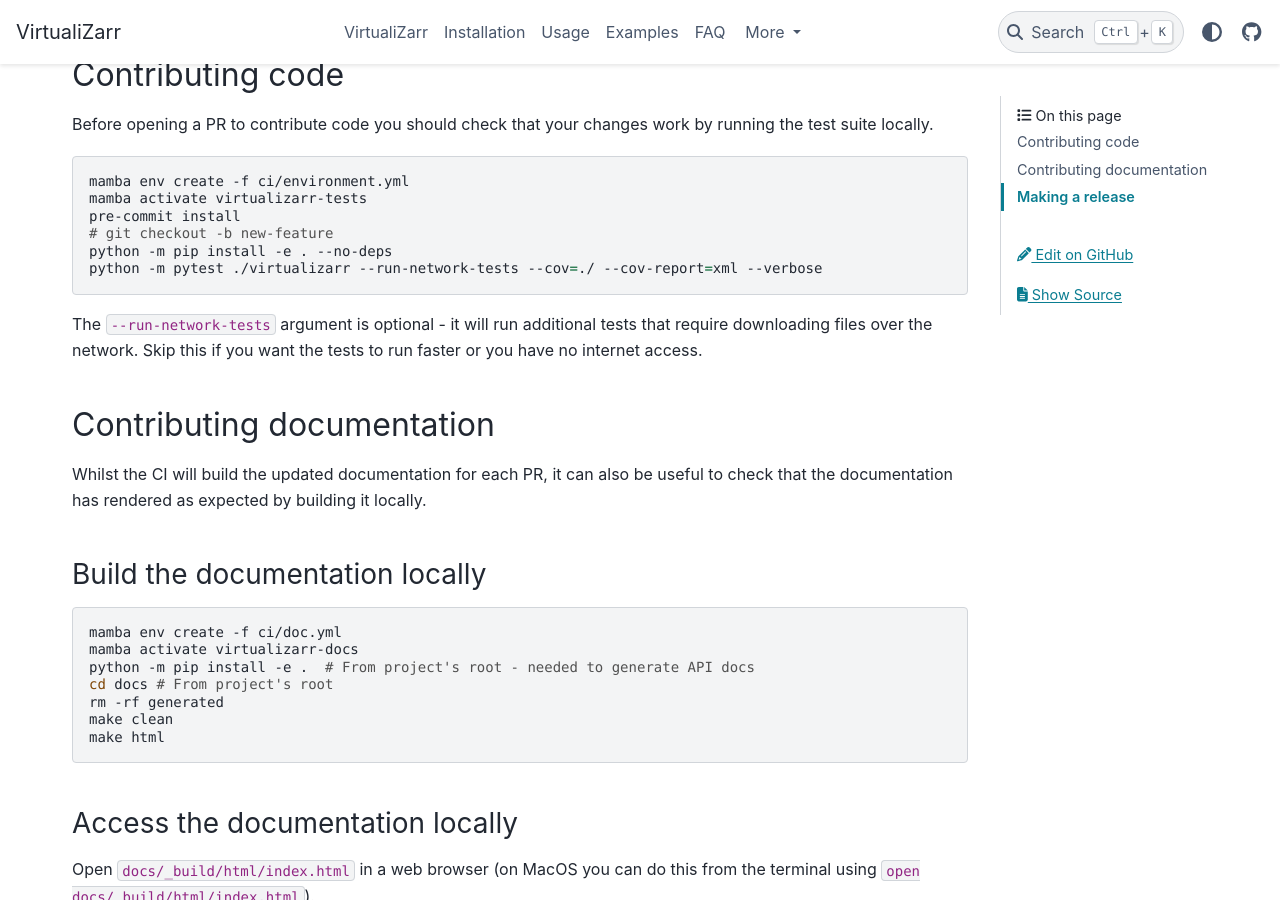
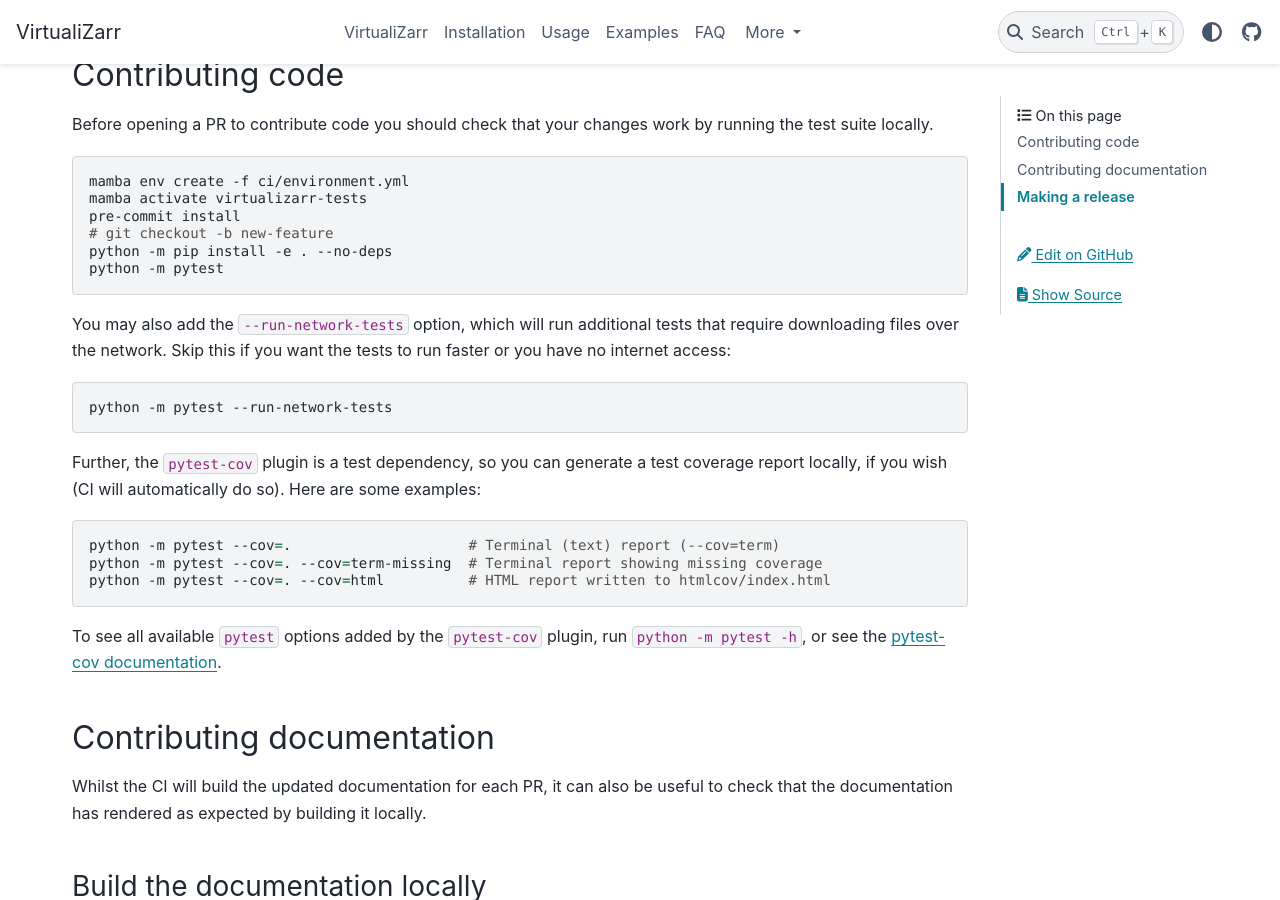
Before and after one commit to zarr-developers/VirtualiZarr, a Sphinx documentation site: the page built from docs/contributing.md, in a window 1280 px wide and 900 px high, scrolled down 249 px. Built offline with Sphinx 7.4.7 and the PyData theme 0.15.4, drawn with Linux system fonts in a browser that asks for light colours.

Commit message:
Ignore conftest.py in code coverage (#388)
* Ignore conftest.py in code coverage

* Configure coverage in pyproject.toml

* Do not run pytest coverage by default

````diff
--- a/docs/contributing.md
+++ b/docs/contributing.md
@@ -12,10 +12,30 @@
 pre-commit install
 # git checkout -b new-feature
 python -m pip install -e . --no-deps
-python -m pytest ./virtualizarr --run-network-tests --cov=./ --cov-report=xml --verbose
+python -m pytest
 ```
 
-The `--run-network-tests` argument is optional - it will run additional tests that require downloading files over the network. Skip this if you want the tests to run faster or you have no internet access.
+You may also add the `--run-network-tests` option, which will run additional tests
+that require downloading files over the network.  Skip this if you want the tests to run
+faster or you have no internet access:
+
+```bash
+python -m pytest --run-network-tests
+```
+
+Further, the `pytest-cov` plugin is a test dependency, so you can generate a test
+coverage report locally, if you wish (CI will automatically do so).  Here are some
+examples:
+
+```bash
+python -m pytest --cov=.                     # Terminal (text) report (--cov=term)
+python -m pytest --cov=. --cov=term-missing  # Terminal report showing missing coverage
+python -m pytest --cov=. --cov=html          # HTML report written to htmlcov/index.html
+```
+
+To see all available `pytest` options added by the `pytest-cov` plugin, run
+`python -m pytest -h`, or see the
+[pytest-cov documentation](https://pytest-cov.readthedocs.io/en/latest/readme.html).
 
 ## Contributing documentation
 
--- a/pyproject.toml
+++ b/pyproject.toml
@@ -148,6 +148,10 @@
 [tool.ruff.lint.isort]
 known-first-party = ["virtualizarr"]
 
+[tool.coverage.run]
+include = ["virtualizarr/"]
+omit = ["conftest.py", "virtualizarr/tests/*"]
+
 [tool.pytest.ini_options]
 # See https://pytest-asyncio.readthedocs.io/en/latest/concepts.html#asyncio-event-loops
 # Explicitly set asyncio_default_fixture_loop_scope to eliminate the following warning:
````
Also changed, not shown: 7 other files.
